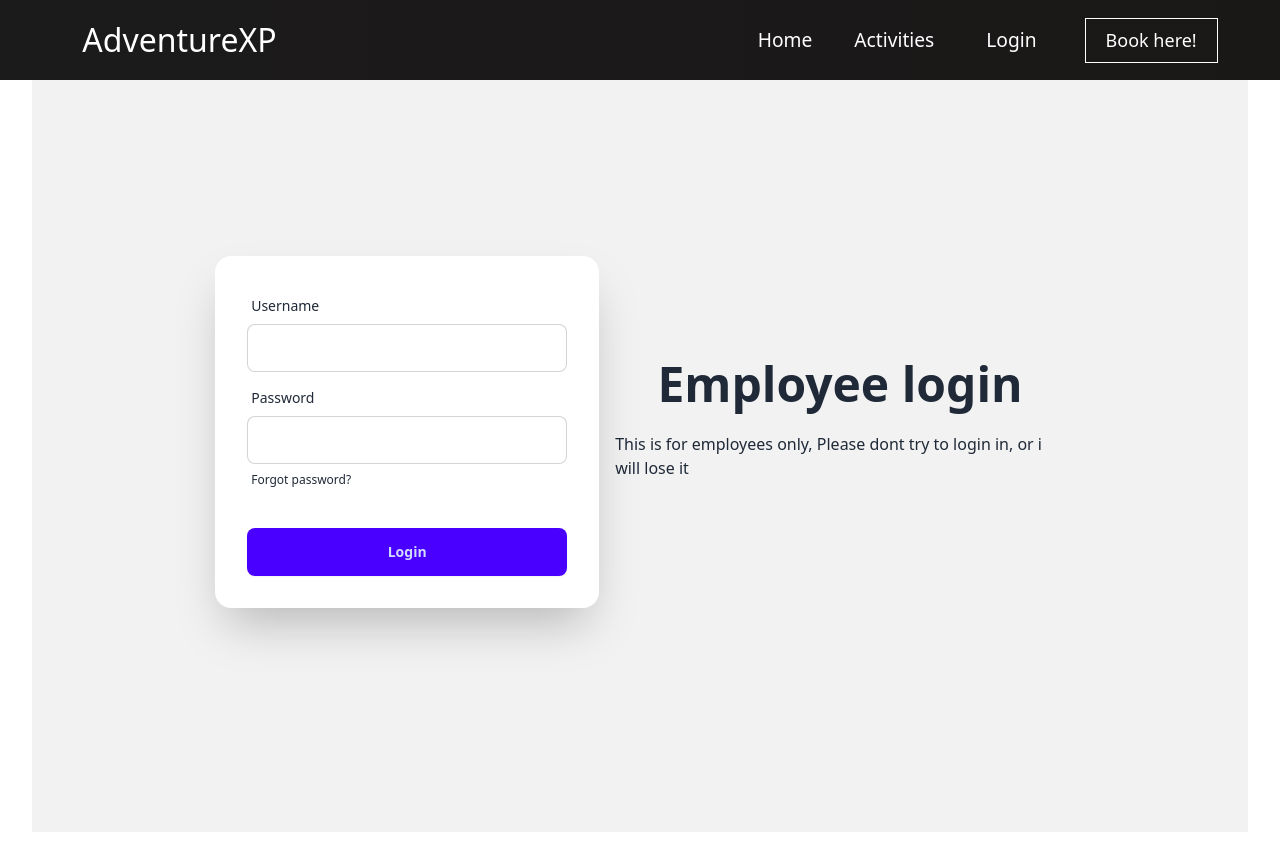
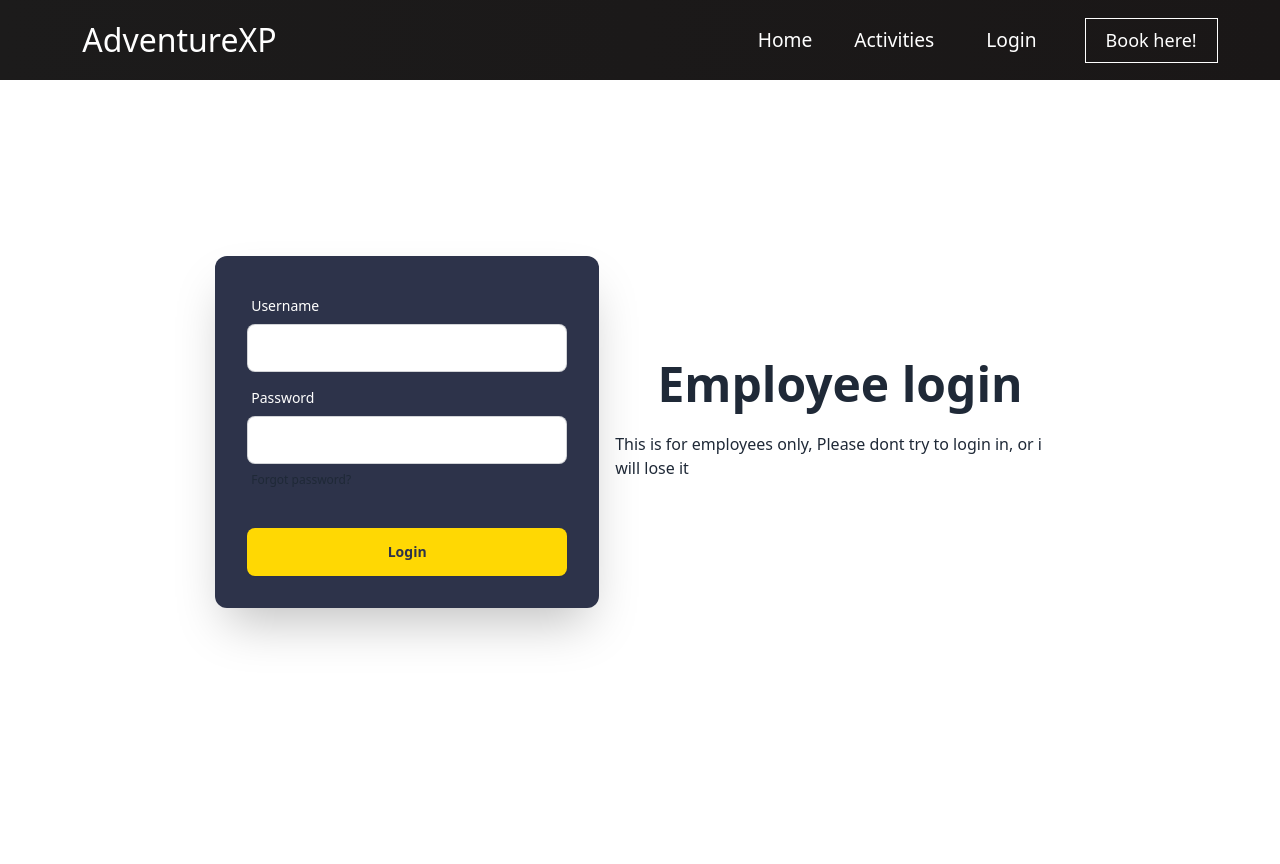
Before and after one commit to Made-in-china-kea/AdventureXP-Frontend, a React (Vite) app: page /login in a window 1280 px wide. Built offline with nearby package versions, Linux system fonts and the light colour scheme; a web font is replaced by a local one.

Commit message:
styled login

```diff
--- a/src/security/Login.tsx
+++ b/src/security/Login.tsx
@@ -1,6 +1,7 @@
 import { useState } from 'react';
 import { useAuth } from './AuthProvider';
 import { useLocation, useNavigate } from 'react-router-dom';
+import "./../App.css";
 
 const Login = () => {
   const [user, setUser] = useState({ username: '', password: '' });
@@ -27,7 +28,7 @@ const Login = () => {
   }
 
   return (
-    <div className="hero min-h-screen bg-base-200">
+    <div className="hero min-h-screen">
       <div className="hero-content flex-col lg:flex-row-reverse">
         <div className="text-center lg:text-left">
           <h1 className="text-5xl font-bold">Employee login</h1>
@@ -36,10 +37,10 @@ const Login = () => {
           </p>
         </div>
         <div className="card flex-shrink-0 w-full max-w-sm shadow-2xl bg-base-100">
-          <form className="card-body" onSubmit={handleSubmit}>
+          <form className="card-body bg-custom-txt-colour rounded-xl" onSubmit={handleSubmit}>
             <div className="form-control">
-              <label className="label">
-                <span className="label-text">Username</span>
+              <label className="label ">
+                <span className="label-text text-custom-bg-colour">Username</span>
               </label>
               <input
                 type="text"
@@ -52,7 +53,7 @@ const Login = () => {
             </div>
             <div className="form-control">
               <label className="label">
-                <span className="label-text">Password</span>
+                <span className="label-text text-custom-bg-colour">Password</span>
               </label>
               <input
                 type="password"
@@ -66,8 +67,8 @@ const Login = () => {
                 <a href="#" className="label-text-alt link link-hover">Forgot password?</a>
               </label>
             </div>
-            <div className="form-control mt-6">
-              <button type="submit" className="btn btn-primary">Login</button>
+            <div className="form-control mt-6 ">
+              <button type="submit" className="btn bg-custom-btn-colour text-custom-txt-colour">Login</button>
             </div>
             {err && <div className="form-control mt-4">
               <div className="alert alert-error">
--- a/tailwind.config.js
+++ b/tailwind.config.js
@@ -9,11 +9,11 @@ export default {
         custom500: '500px',
       },
       colors: {
-        'custom-bg-colour': '#0f0e17',
-        'custom-hl-colour': '#fffffe',
-        'custom-txt-colour': '#a7a9be',
-        'custom-btn-colour': '#ff8906',
-        'custom-btn-text-colour': '#fffffe',
+        'custom-bg-colour': '#fffffe',
+        'custom-hl-colour': '#272343',
+        'custom-txt-colour': '#2d334a',
+        'custom-btn-colour': '#ffd803',
+        'custom-btn-text-colour': '#272343',
       },
     },
   },
```
